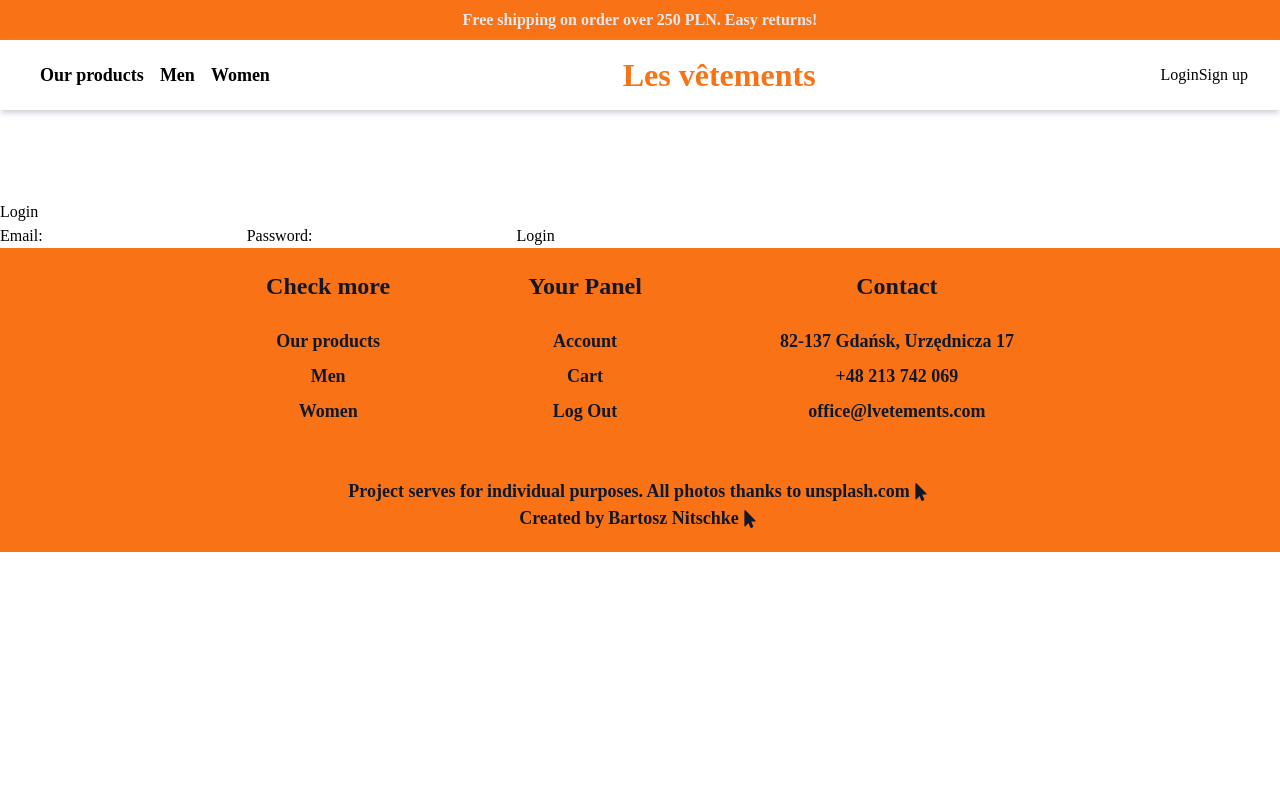
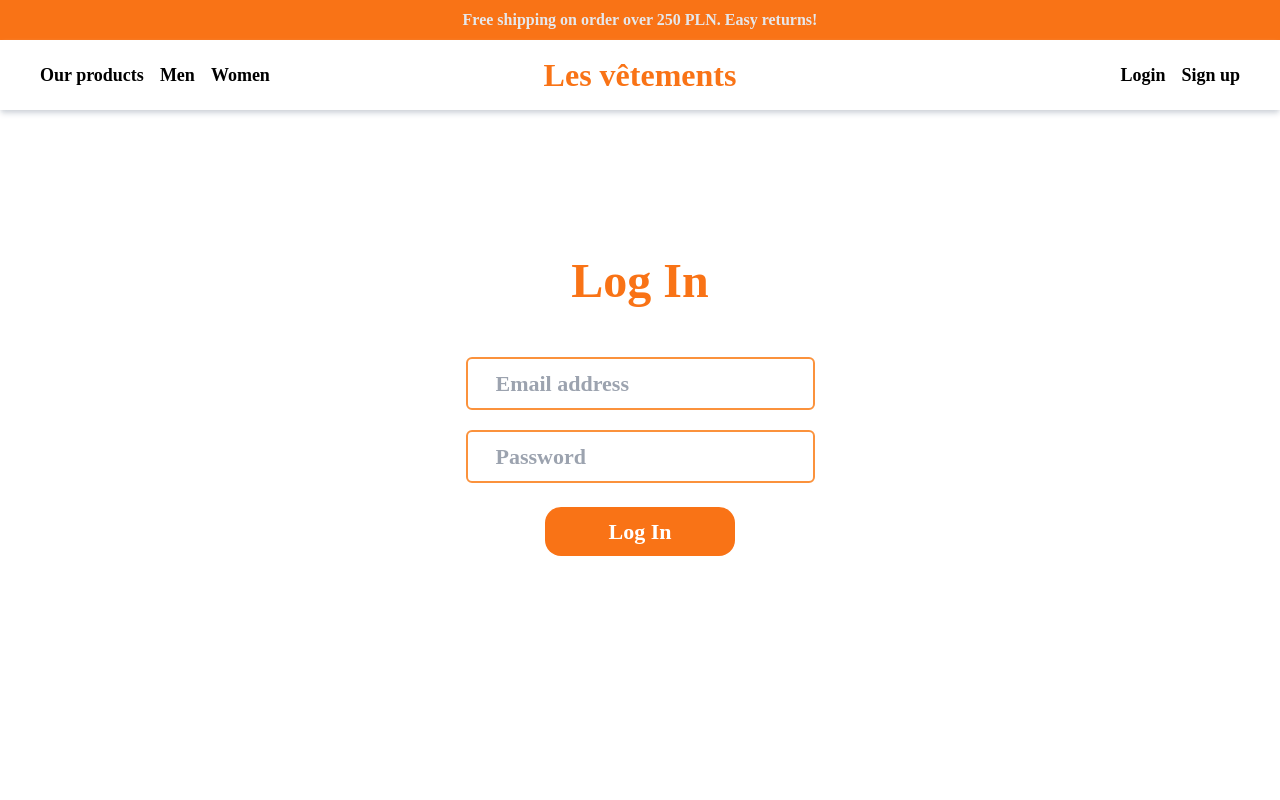
Before and after one commit to BartoszNitschke/Online-Shop, a React (Create React App) app in the folder frontend/: page /login in a window 1280 px wide. Shown: the top 800 px of the page. Built offline with nearby package versions, Linux system fonts and the light colour scheme.

Commit message:
Frontend for login&signup, small navbar fix

```diff
--- a/frontend/src/components/Navbar.jsx
+++ b/frontend/src/components/Navbar.jsx
@@ -26,8 +26,8 @@ const Navbar = () => {
         <h1>Free shipping on order over 250 PLN. Easy returns!</h1>
       </div>
       <div className=" w-[100%] mt-10 fixed z-10  h-[70px] bg-white flex justify-center shadow-md shadow-gray-300">
-        <div className="w-[95%] flex justify-between items-center">
-          <div className="text-[18px] py-2">
+        <div className="w-[95%] flex  items-center ">
+          <div className="text-[18px] py-2 flex  w-[30%]">
             <Link className="px-2 font-semibold" to="/products">
               Our products
             </Link>
@@ -39,16 +39,23 @@ const Navbar = () => {
             </Link>
           </div>
 
-          <Link className="text-orange-500 text-[32px] font-bold" to="/">
+          <Link
+            className="text-orange-500 text-[32px] font-bold w-[40%] flex justify-center"
+            to="/"
+          >
             Les vêtements
           </Link>
 
-          <div className="flex items-center">
+          <div className="flex items-center w-[30%] justify-end">
             {!user && (
-              <>
-                <Link to="/login">Login</Link>
-                <Link to="/signup">Sign up</Link>
-              </>
+              <div className="text-[18px] py-2">
+                <Link className="px-2 font-semibold" to="/login">
+                  Login
+                </Link>
+                <Link className="px-2 font-semibold" to="/signup">
+                  Sign up
+                </Link>
+              </div>
             )}
             {user && (
               <>
--- a/frontend/src/pages/Login.jsx
+++ b/frontend/src/pages/Login.jsx
@@ -13,28 +13,35 @@ export const Login = () => {
   };
 
   return (
-    <form className="mt-[200px]" onSubmit={handleLogin}>
-      <h2>Login</h2>
-
-      <label>Email: </label>
+    <form
+      className="flex flex-col justify-center items-center h-screen"
+      onSubmit={handleLogin}
+    >
+      <h2 className="text-[48px] font-bold text-orange-500">Log In</h2>
       <input
         type="email"
         onChange={(e) => {
           setEmail(e.target.value);
         }}
         value={email}
-      />
-
-      <label>Password: </label>
+        placeholder="Email address"
+        className="text-[22px] font-semibold px-7 py-2 mt-10 outline-none border-2 border-orange-400 rounded-md"
+      />{" "}
       <input
         type="password"
         onChange={(e) => {
           setPassword(e.target.value);
         }}
         value={password}
+        placeholder="Password"
+        className="text-[22px] font-semibold px-7 py-2 mt-5 outline-none border-2 border-orange-400 rounded-md"
       />
-
-      <button disabled={isLoading}>Login</button>
+      <button
+        className="text-[22px] font-semibold bg-orange-500 rounded-2xl text-white px-16 py-2 mt-6"
+        disabled={isLoading}
+      >
+        Log In
+      </button>
       {error && <div>{error}</div>}
     </form>
   );
--- a/frontend/src/pages/Signup.jsx
+++ b/frontend/src/pages/Signup.jsx
@@ -15,37 +15,48 @@ export const Signup = () => {
   };
 
   return (
-    <form className="mt-[200px]" onSubmit={handleSignUp}>
-      <h2>Sign up</h2>
+    <form
+      className="flex flex-col justify-center items-center h-screen"
+      onSubmit={handleSignUp}
+    >
+      <h2 className="text-[48px] font-bold text-orange-500">Sign up</h2>
 
-      <label>Name: </label>
       <input
         type="text"
         onChange={(e) => {
           setName(e.target.value);
         }}
         value={name}
+        placeholder="Username"
+        className="text-[22px] font-semibold px-7 py-2 mt-10 outline-none border-2 border-orange-400 rounded-md"
       />
 
-      <label>Email: </label>
       <input
         type="email"
         onChange={(e) => {
           setEmail(e.target.value);
         }}
         value={email}
+        placeholder="Email address"
+        className="text-[22px] font-semibold px-7 py-2 mt-5 outline-none border-2 border-orange-400 rounded-md"
       />
 
-      <label>Password: </label>
       <input
         type="password"
         onChange={(e) => {
           setPassword(e.target.value);
         }}
         value={password}
+        placeholder="Password"
+        className="text-[22px] font-semibold px-7 py-2 mt-5 outline-none border-2 border-orange-400 rounded-md"
       />
 
-      <button disabled={isLoading}>Sign Up</button>
+      <button
+        className="text-[22px] font-semibold bg-orange-500 rounded-2xl text-white px-16 py-2 mt-6"
+        disabled={isLoading}
+      >
+        Sign Up
+      </button>
       {error && <div>{error}</div>}
     </form>
   );
```
